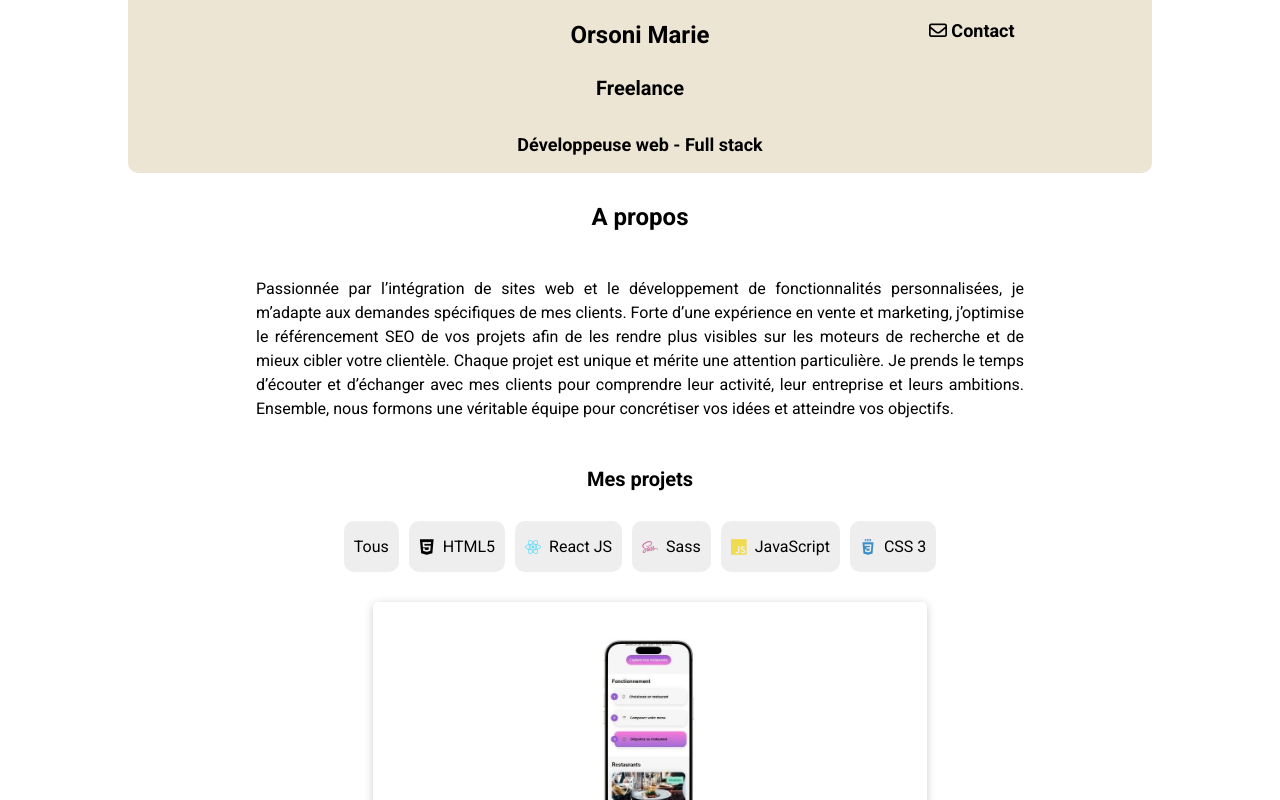
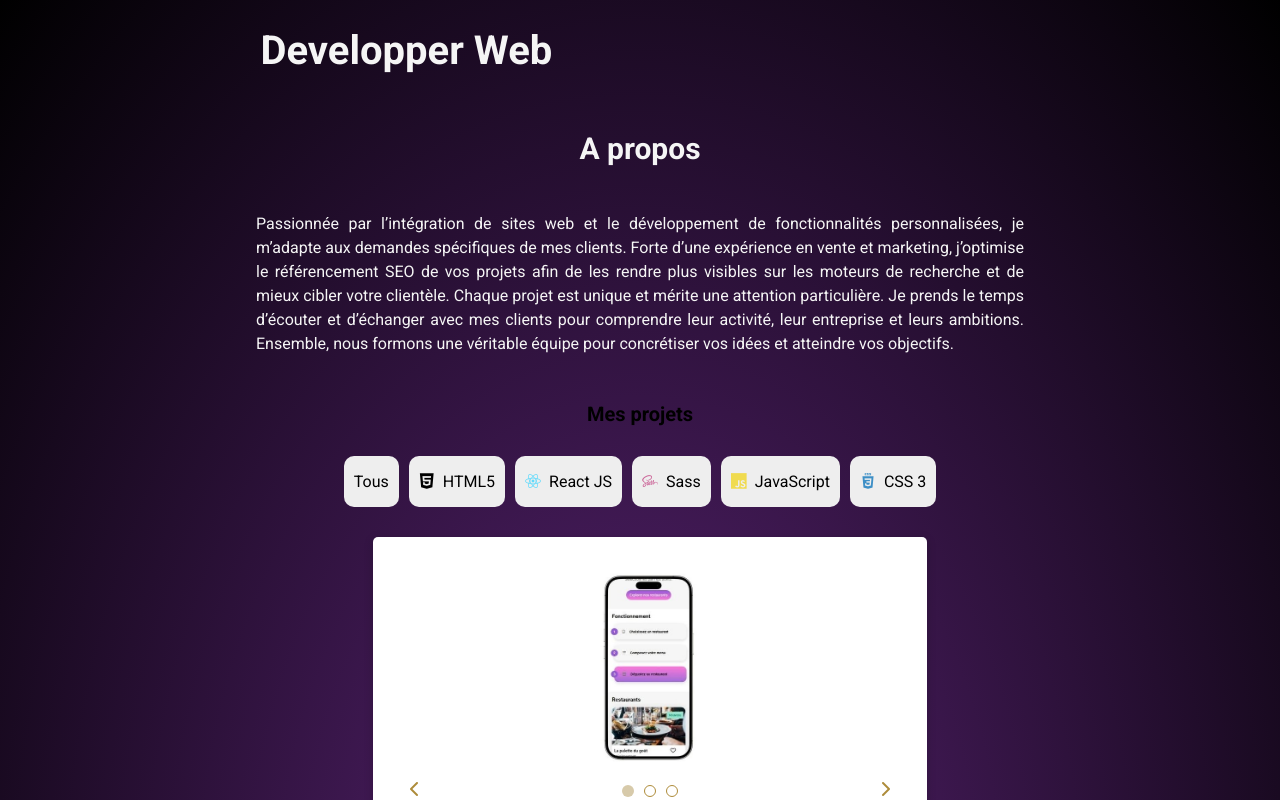
Before and after one commit to MarieOrsoni/Portfolio, a React (Vite) app in the folder my-portfolio-app/: page / in a window 1280 px wide. Shown: the top 800 px of the page. Built offline with nearby package versions, Linux system fonts and the light colour scheme.

Commit message:
Change to background and header

```diff
--- a/my-portfolio-app/src/composants/Header/header.jsx
+++ b/my-portfolio-app/src/composants/Header/header.jsx
@@ -1,14 +1,26 @@
-import NavBar from "../nav-bar/navBar";
-
+import { useEffect, useState } from "react";
 import "../../index.css";
 
 function IntroHeader() {
+  const text = "Developper Web";
+  const [letters, setLetters] = useState([]);
+
+  useEffect(() => {
+    setLetters(text.split(""));
+  }, []);
+
   return (
     <header className="Header-container">
-      <NavBar />
-      <h1 className="header-title">Orsoni Marie</h1>
-      <h2 className="header-job">Freelance</h2>
-      <h3 className="header-job">Développeuse web - Full stack</h3>
+      <h1 className="header-job">
+        {letters.map((char, index) => (
+          <span
+            key={index}
+            style={{ animationDelay: `${0.1 + index * 0.01}s` }}
+          >
+            {char}
+          </span>
+        ))}
+      </h1>
     </header>
   );
 }
--- a/my-portfolio-app/src/composants/about-me/intro.jsx
+++ b/my-portfolio-app/src/composants/about-me/intro.jsx
@@ -3,7 +3,7 @@ import "../../index.css";
 function AboutMe() {
   return (
     <>
-      <h1 className="message-header">A propos</h1>
+      <h2 className="message-header">A propos</h2>
 
       <div className="message-info">
         <p className="message">
--- a/my-portfolio-app/src/index.css
+++ b/my-portfolio-app/src/index.css
@@ -1,9 +1,9 @@
 body {
   font-family: roboto;
   margin: 0 auto 0 auto;
-  max-width: 1440px;
   display: flex;
   flex-direction: column;
+  background: radial-gradient(rgb(90, 35, 117), black);
 }
 
 h1 {
@@ -26,22 +26,39 @@ ul li {
 }
 /*Themes*/
 
-/*Header*/
-header {
-  background-color: #ede5d3;
-  /*height: 15vh;*/
-}
-
 .Header-container {
   display: flex;
   flex-direction: column;
-  justify-content: flex-end;
-  align-items: center;
-  position: relative;
 }
-.header-title {
-  padding: 5px;
-  margin-bottom: 5px;
+
+.header-job {
+  padding-left: 30px;
+  font-size: 40px;
+  font-weight: 600;
+  color: whitesmoke;
+  opacity: 0;
+  transform: translateX(-100vw);
+  animation: slideFromLeft 2.5s ease-out forwards;
+}
+@keyframes slideFromLeft {
+  60% {
+    opacity: 1;
+  }
+  100% {
+    opacity: 1;
+    transform: translateX(0);
+  }
+}
+.header-job span {
+  opacity: 0;
+  transform: translateX(-10px);
+  animation: fadeInLetter 1.5s forwards;
+}
+@keyframes fadeInLetter {
+  to {
+    opacity: 1;
+    transform: translateX(0);
+  }
 }
 
 /*Nav bar*/
@@ -75,7 +92,6 @@ main {
   width: 50%;
   display: flex;
   flex-direction: column;
-  align-items: center;
   margin-bottom: 40px;
 }
 .job-title {
@@ -89,10 +105,13 @@ main {
 .message {
   text-align: justify;
   line-height: 1.5;
+  color: whitesmoke;
 }
 .message-header {
   margin-top: 30px;
   margin-bottom: 30px;
+  color: whitesmoke;
+  font-size: 30px;
 }
 /*Cards section*/
 
```
